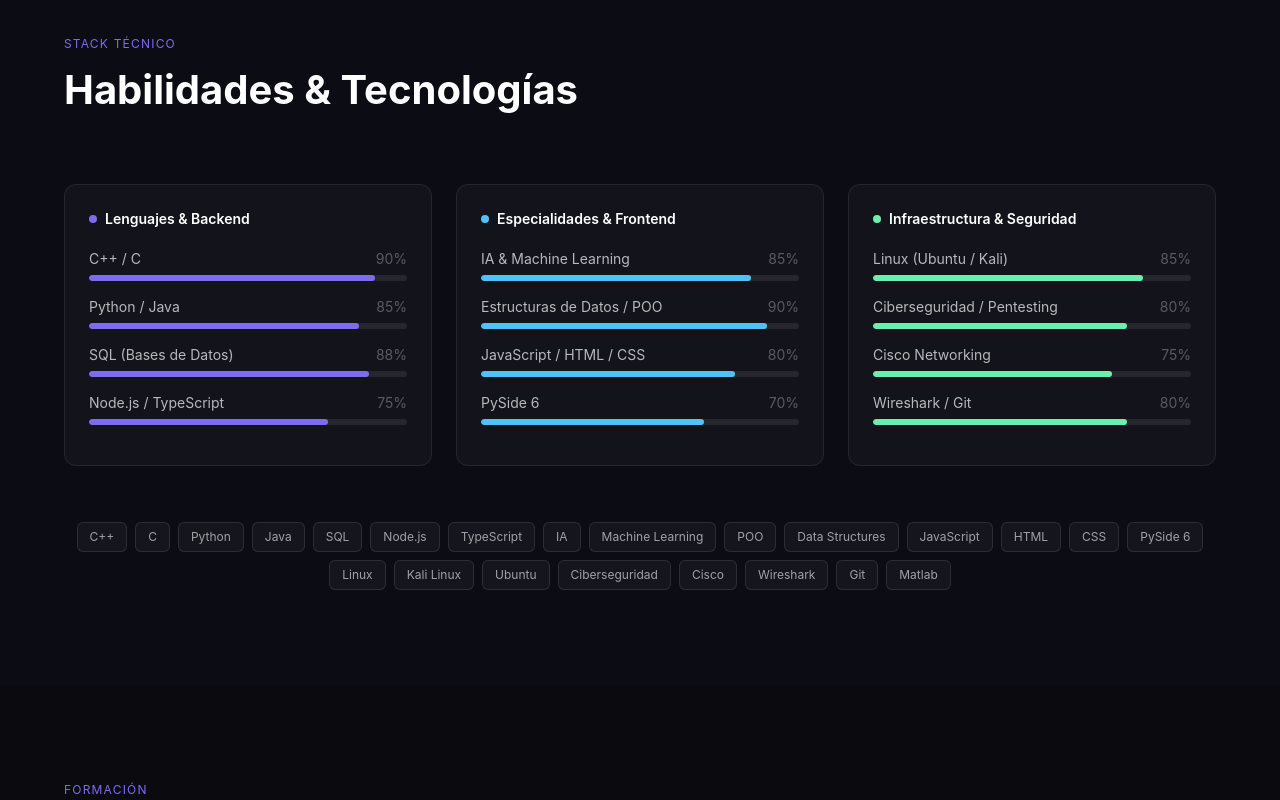
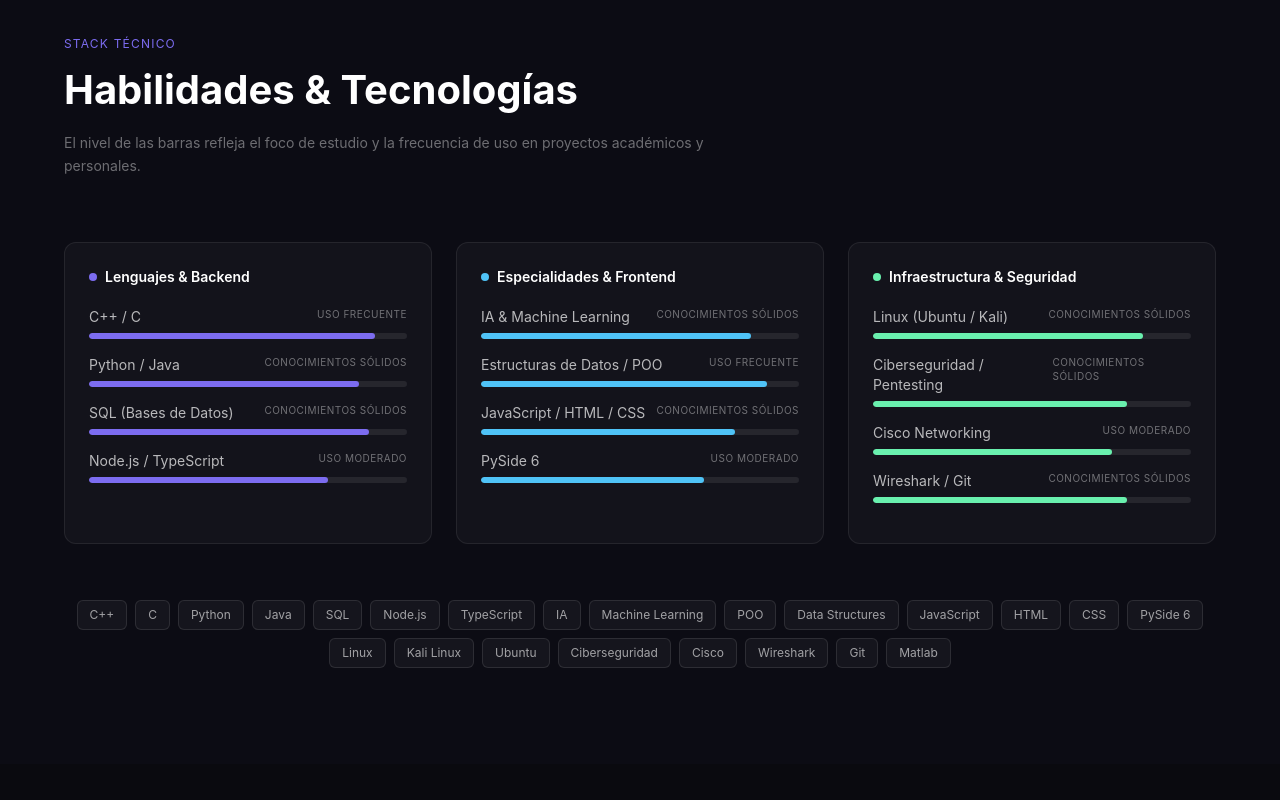
Before and after one commit to taro-py/portfoli, a React (Vite) app: page / in a window 1280 px wide. Shown: the part 1600-2400 px from the top of the page. Built offline with nearby package versions, Linux system fonts and the light colour scheme.

Commit message:
cambiar UI de skills a modo texto y ocultar texto del email

```diff
--- a/src/app/components/Contact.tsx
+++ b/src/app/components/Contact.tsx
@@ -6,7 +6,7 @@ import DOMPurify from "dompurify";
 const socials = [
   { icon: Github, label: "GitHub", handle: "@taro-py", href: "https://github.com/taro-py" },
   { icon: Linkedin, label: "LinkedIn", handle: "Neizan Roggie Martínez", href: "https://www.linkedin.com/in/neizan-roggie-martinez-60962b2a7" },
-  { icon: Mail, label: "Email", handle: "neizanroggie7@gmail.com", href: "mailto:neizanroggie7@gmail.com" },
+  { icon: Mail, label: "Email", handle: "Házmelo saber", href: "mailto:neizanroggie7@gmail.com" },
 ];
 
 export function Contact() {
--- a/src/app/components/Skills.tsx
+++ b/src/app/components/Skills.tsx
@@ -41,11 +41,15 @@ const badges = [
 ];
 
 function SkillBar({ name, level, color }: { name: string; level: number; color: string }) {
+  let label = "Uso Moderado";
+  if (level >= 90) label = "Uso Frecuente";
+  else if (level >= 80) label = "Conocimientos Sólidos";
+
   return (
     <div className="mb-4">
       <div className="flex justify-between text-sm mb-1.5">
         <span className="text-white/70">{name}</span>
-        <span className="text-white/30">{level}%</span>
+        <span className="text-white/40 text-[10px] uppercase tracking-wider">{label}</span>
       </div>
       <div className="h-1.5 bg-white/8 rounded-full overflow-hidden">
         <motion.div
@@ -76,6 +80,9 @@ export function Skills() {
           <h2 className="text-white" style={{ fontSize: "clamp(1.8rem, 4vw, 2.5rem)", fontWeight: 700 }}>
             Habilidades & Tecnologías
           </h2>
+          <p className="text-white/40 mt-3 max-w-2xl text-sm leading-relaxed">
+            El nivel de las barras refleja el foco de estudio y la frecuencia de uso en proyectos académicos y personales.
+          </p>
         </motion.div>
 
         <div className="grid md:grid-cols-3 gap-6 mb-14">
```
